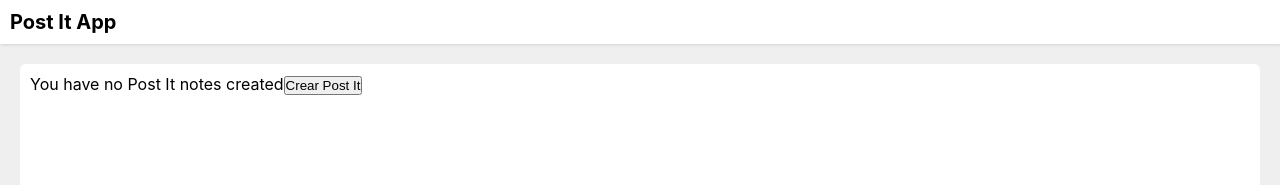
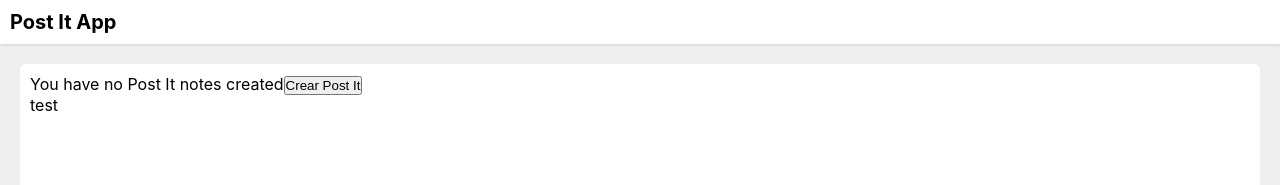
Before and after one commit to tobicorradi/post-it-app, a React (Create React App) app: page / in a window 1280 px wide. Shown: the top 185 px of the page. Built offline with nearby package versions, Linux system fonts and the light colour scheme.

Commit message:
Refactor component and PostIt created

```diff
--- /dev/null
+++ b/src/components/ModalContent/index.jsx
@@ -0,0 +1,29 @@
+import React, {useState} from 'react'
+import Modal from 'react-modal'
+import Button from '../Button'
+
+const ModalContent = () => {
+    const [modalIsOpen, setModalIsOpen] = useState(false)
+    const handleButton = () => {
+        setModalIsOpen(!modalIsOpen)
+    }
+    const colorOptions = ['#66e0ff', '#66e0ff', '#66e0ff', '#66e0ff']
+
+    return (
+        <>
+            You have no Post It notes created
+            <Button onClick={handleButton} text={'Crear Post It'} />
+            <Modal isOpen={modalIsOpen} ariaHideApp={false}>
+                <h2>Crea tu post it</h2>
+                <form>
+                    <textarea placeholder="Terminar feature..."></textarea>
+                </form>
+                {colorOptions.map(color => <div>{color}</div>)}
+                <Button onClick={handleButton} text={'Cancel'} />
+                <Button onClick={handleButton} text={'Guardar'} />
+            </Modal>
+        </>
+    )
+}
+
+export default ModalContent
--- /dev/null
+++ b/src/components/PostIt/index.jsx
@@ -0,0 +1,11 @@
+import React from 'react'
+
+const PostIt = ({text, color}) => {
+    return (
+        <div>
+            {text}
+        </div>
+    )
+}
+
+export default PostIt
--- a/src/components/Table/index.jsx
+++ b/src/components/Table/index.jsx
@@ -1,27 +1,14 @@
 import React, {useState} from 'react'
-import Button from '../Button'
-import Modal from 'react-modal'
+import ModalContent from '../ModalContent'
+import PostIt from '../PostIt'
 import './Table.css'
 const Table = () => {
-    const [modalIsOpen, setModalIsOpen] = useState(false)
-    const handleButton = () => {
-        setModalIsOpen(!modalIsOpen)
-    }
-    const colorOptions = ['#66e0ff', '#66e0ff', '#66e0ff', '#66e0ff']
+
     return (
         <section className="table">
             <div className="table__inner">
-                You have no Post It notes created
-                <Button onClick={handleButton} text={'Crear Post It'} />
-                <Modal isOpen={modalIsOpen} ariaHideApp={false}>
-                    <h2>Crea tu post it</h2>
-                    <form>
-                        <textarea placeholder="Terminar feature..."></textarea>
-                    </form>
-                    {colorOptions.map(color => <div>{color}</div>)}
-                    <Button onClick={handleButton} text={'Cancel'} />
-                    <Button onClick={handleButton} text={'Guardar'} />
-                </Modal>
+               <ModalContent />
+               <PostIt text={'test'}/>
             </div>
         </section>
     )
```
